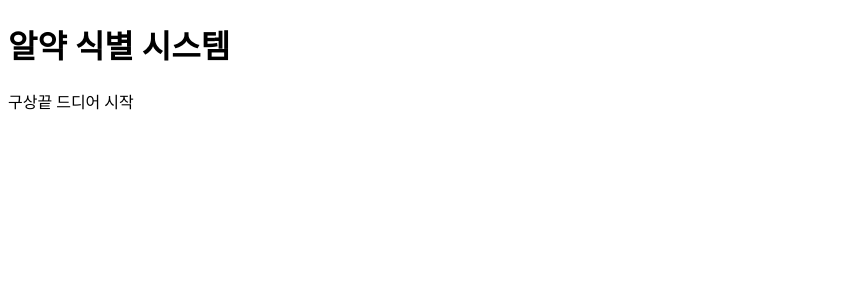
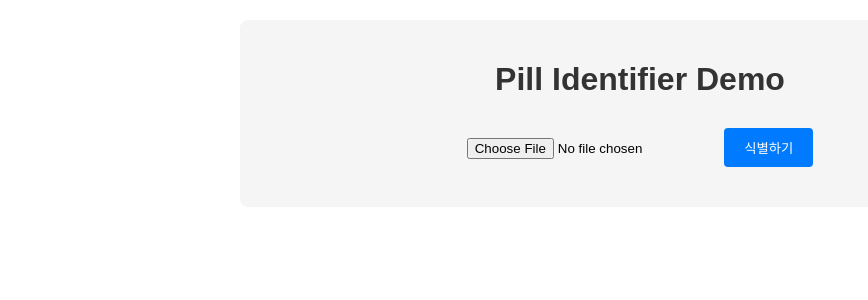
Before and after one commit to Jaeho-Site/Medical, a Flask app: page / in a window 1280 px wide. Shown: the top 300 px of the page, without its empty margins (0-868 px from the left). Run offline with Flask 3, Linux system fonts and the light colour scheme.

Commit message:
feat : 파일업로드,표시영역구현

```diff
--- a/templates/index.html
+++ b/templates/index.html
@@ -4,9 +4,194 @@
     <meta charset="UTF-8">
     <meta name="viewport" content="width=device-width, initial-scale=1.0">
     <title>알약 식별 시스템</title>
+    <style>
+        body {
+            font-family: 'Arial', sans-serif;
+            max-width: 800px;
+            margin: 0 auto;
+            padding: 20px;
+        }
+        .container {
+            background-color: #f5f5f5;
+            padding: 20px;
+            border-radius: 8px;
+        }
+        .upload-section {
+            text-align: center;
+            margin-bottom: 20px;
+        }
+        #preview {
+            max-width: 300px;
+            margin: 20px 0;
+            display: none;
+        }
+        .results {
+            margin-top: 20px;
+            padding: 15px;
+            background-color: white;
+            border-radius: 4px;
+            display: none;
+        }
+        .loading {
+            display: none;
+            text-align: center;
+            margin: 20px 0;
+        }
+        button {
+            padding: 10px 20px;
+            background-color: #007bff;
+            color: white;
+            border: none;
+            border-radius: 4px;
+            cursor: pointer;
+        }
+        button:hover {
+            background-color: #0056b3;
+        }
+        h1 {
+            text-align: center;
+            color: #333;
+            margin-bottom: 30px;
+        }
+        #idfytotal0 {
+            width: 100%;
+            border-collapse: collapse;
+            margin-top: 20px;
+            font-size: 14px;
+        }
+        #idfytotal0 th {
+            background-color: #f5f5f5;
+            padding: 12px;
+            text-align: left;
+            border: 1px solid #ddd;
+            font-weight: bold;
+        }
+
+        #idfytotal0 td {
+            padding: 12px;
+            border: 1px solid #ddd;
+            line-height: 1.4;
+            word-break: break-word;
+        }
+
+        #idfytotal0 tr:nth-child(even) {
+            background-color: #f9f9f9;
+        }
+
+        #idfytotal0 tr:hover {
+            background-color: #f0f0f0;
+        }
+
+        .txtL {
+            text-align: left;
+        }
+
+        .name {
+            font-weight: bold;
+            color: #333;
+        }
+
+        .search-results-table {
+            margin-top: 20px;
+            width: 100%;
+            overflow-x: auto;
+            box-shadow: 0 1px 3px rgba(0,0,0,0.1);
+        }
+
+        .loading:after {
+            content: '';
+            display: inline-block;
+            width: 40px;
+            height: 40px;
+            border: 3px solid #f3f3f3;
+            border-top: 3px solid #3498db;
+            border-radius: 50%;
+            animation: spin 1s linear infinite;
+        }
+
+        @keyframes spin {
+            0% { transform: rotate(0deg); }
+            100% { transform: rotate(360deg); }
+        }
+
+        .error-message {
+            color: #dc3545;
+            background-color: #f8d7da;
+            border: 1px solid #f5c6cb;
+            padding: 10px;
+            margin: 10px 0;
+            border-radius: 4px;
+            display: none;
+        }
+
+        #pillInfo {
+            background-color: #f8f9fa;
+            padding: 15px;
+            border-radius: 4px;
+            margin: 20px 0;
+        }
+        #pillInfo p {
+            margin: 10px 0;
+            color: #555;
+        }
+        #pillInfo span {
+            font-weight: bold;
+            color: #333;
+        }
+    </style>
 </head>
 <body>
-    <h1>알약 식별 시스템</h1>
-    <p>구상끝 드디어 시작</p>
+    <div class="container">
+        <h1>Pill Identifier Demo</h1>
+
+        <div class="upload-section">
+            <input type="file" id="imageInput" accept="image/*">
+            <img id="preview" src="" alt="이미지 미리보기">
+            <button onclick="identifyPill()">식별하기</button>
+        </div>
+
+        <div class="loading">
+            분석 중입니다...
+        </div>
+
+        <div class="results" id="results">
+            <h2>분석 결과</h2>
+            <div id="pillInfo">
+                <h3>알약 특징</h3>
+                <p>모양: <span id="shape"></span></p>
+                <p>색상: <span id="color"></span></p>
+                <p>각인: <span id="imprint"></span></p>
+            </div>
+
+            <div id="identifiedPills">
+                <h3>식별된 알약 목록</h3>
+                <ul id="pillList"></ul>
+            </div>
+
+            <div id="searchResults">
+                <h3>상세 검색 결과</h3>
+            </div>
+        </div>
+    </div>
+
+    <script>
+        document.getElementById('imageInput').addEventListener('change', function(e) {
+            const preview = document.getElementById('preview');
+            const file = e.target.files[0];
+            const reader = new FileReader();
+
+            reader.onload = function(e) {
+                preview.src = e.target.result;
+                preview.style.display = 'block';
+            }
+
+            if (file) {
+                reader.readAsDataURL(file);
+            }
+        });
+        function identifyPill() {
+            alert('아직 구현되지 않았습니다.');
+        }
+    </script>
 </body>
 </html>
```
